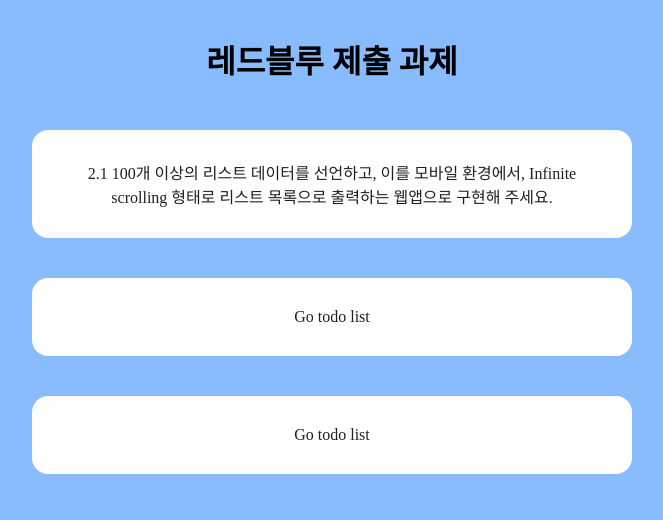
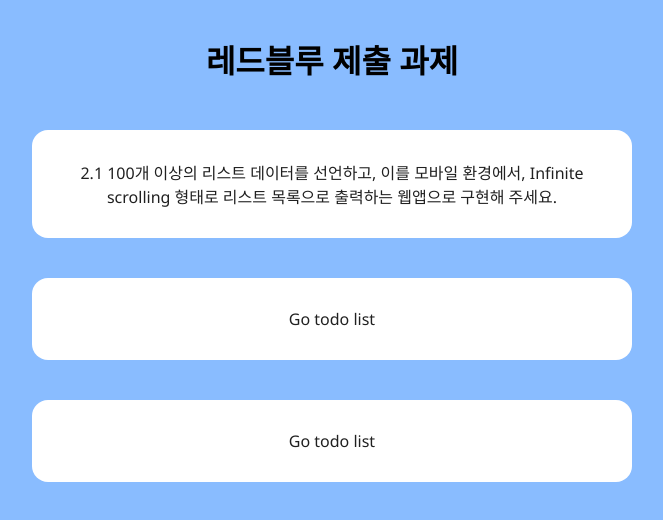
Before and after one commit to jaanmun/implementation-challenges, a React (Create React App) app: page / in a window 1280 px wide. Shown: the top 520 px of the page, without its empty margins (308-971 px from the left). Built offline with nearby package versions, Linux system fonts and the light colour scheme.

Commit message:
[design] Add web font noto sans

```diff
--- a/src/index.scss
+++ b/src/index.scss
@@ -1,3 +1,5 @@
+@import url("https://fonts.googleapis.com/css2?family=Noto+Sans+KR:wght@300;400;700&family=Noto+Sans:wght@100;400;500;700&display=swap");
+
 * {
   margin: 0;
   padding: 0;
@@ -7,6 +9,7 @@
 html {
   scroll-behavior: smooth;
   font-size: 16px;
+  font-family: "Noto Sans", "Noto Sans KR", sans-serif;
 }
 
 ul {
@@ -17,3 +20,7 @@ a {
   text-decoration: none;
   color: #202020;
 }
+
+button {
+  border: none;
+}
```
